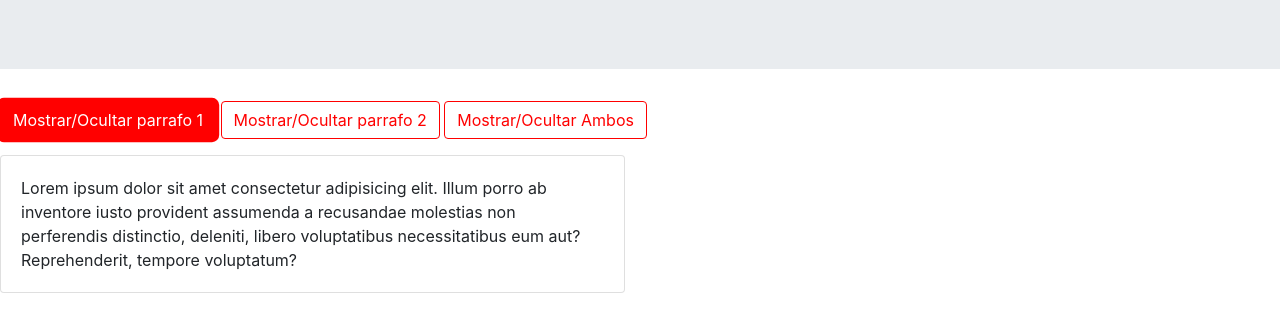
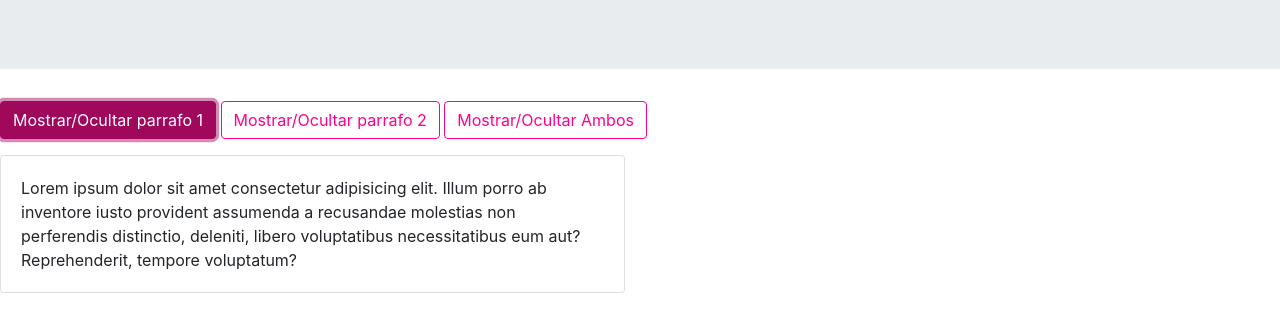
Before and after one commit to Cesar061/Clase11, a plain HTML site: page index.html in a window 1280 px wide. Both pictures are taken after a click on the button "Mostrar/Ocultar parrafo 1". Shown: the part 265-594 px from the top of the page. Drawn offline with nearby package versions, Linux system fonts and the light colour scheme.

Commit message:
1 link mega xD

```diff
--- a/css/style.css
+++ b/css/style.css
@@ -1,22 +1,24 @@
 .btn{
     background-color:transparent;
-    border: 1px solid red;
-    color: red;
+    border: 1px solid rgb(255, 0, 140);
+    color: rgb(255, 0, 140);
 }
 .btn:hover{
-    background-color: red;
+    background-color: rgb(179, 15, 138);
     color: white;
 }
 .btn-primary.focus,
 .btn-primary:focus{
     color: white;
-    background-color: red;
-    border-color: red;
-    box-shadow: 0 0 0 0.2em red;
+    background-color: #a0085b;
+    border-color: #a0085b;
+    box-shadow: 0 0 0 0.2em #d68bb4;
+
 }
 
 .btn-primary:not(:disabled):not(.disabled):active, .btn-primary:not(:disabled):not(.disabled).active,
 .show > .btn-primary.dropdown-toggle {
   color: #fff;
-  background-color: #dd4306;
-  border-color: #dd4306;
+  background-color: rgb(255, 0, 191);
+  border-color: rgb(235, 180, 232);
+  box-shadow: 0 0 0 0.2em #d68bb4;
```
